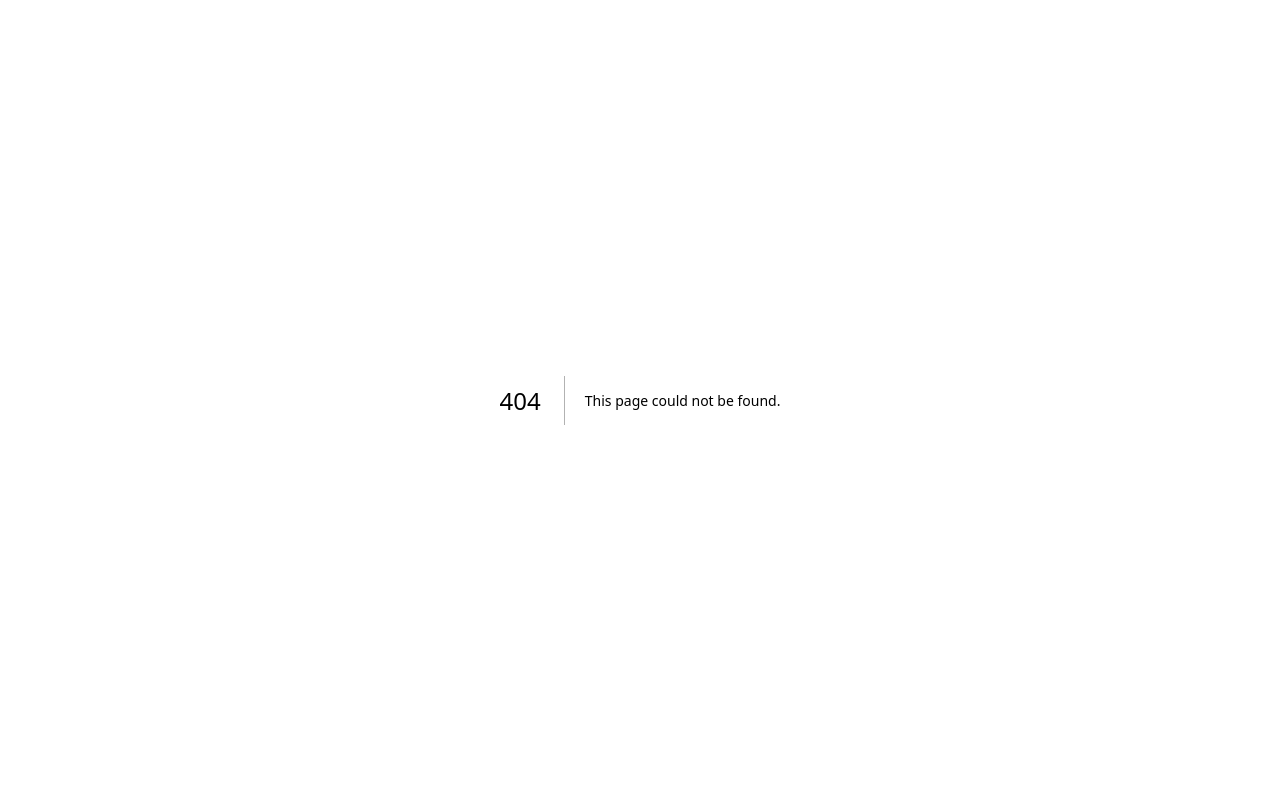
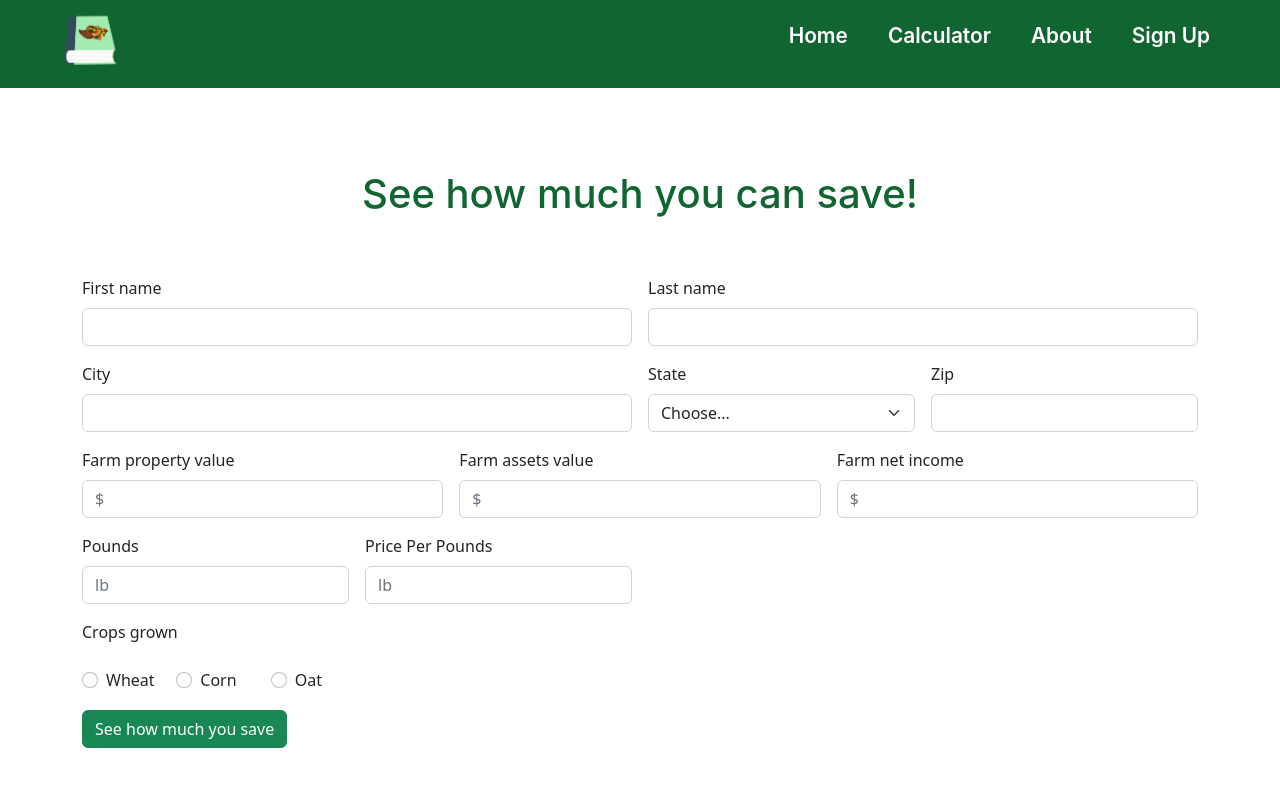
Before and after one commit to ACM-Entrepreneurship/harvest-book, a Next.js app in the folder harvest-book/: page /calculator in a window 1280 px wide. Before the commit this address had no page. Shown: the top 786 px of the page. Built offline with nearby package versions, Linux system fonts and the light colour scheme.

Commit message:
calculator page created

```diff
--- a/harvest-book/components/Navbar.js
+++ b/harvest-book/components/Navbar.js
@@ -14,16 +14,16 @@ class Navbar extends Component {
             <a href="/"><img src="images/harvest_book_logo.png" id="acme-logo-r" alt="HarvestBook Logo"/></a>
 
             <div>
-                <ul id="navbar" className={this.state.clicked ? "#navbar active" : "#navbar"}>
-                    <li><a href="/">Home</a></li>
-                    <li><a href="/">Calculator</a></li>
+                <ul id="navbar-custom" className={this.state.clicked ? "#navbar-custom active" : "#navbar-custom"}>
+                    <li><Link href="/">Home</Link></li>
+                    <li><Link href="/calculator">Calculator</Link></li>
                     <li><Link href="/about">About</Link></li>
                     <li><a href="/">Sign Up</a></li>
                 </ul>
             </div>
 
             <div id="mobile" onClick={this.handleClick}>
-                <i id="bar" className={this.state.clicked ? 'fas fa-times' : 'fas fa-bars'}></i>
+                <i id="bar" className={this.state.clicked ? 'fa-regular fa-circle-xmark' : 'fa-solid fa-bars'}></i>
             </div>
           </nav>
         </>
--- a/harvest-book/package.json
+++ b/harvest-book/package.json
@@ -10,6 +10,7 @@
   },
   "dependencies": {
     "autoprefixer": "10.4.14",
+    "bootstrap": "^5.2.3",
     "eslint": "8.38.0",
     "eslint-config-next": "13.3.0",
     "next": "13.3.0",
--- a/harvest-book/pages/_app.js
+++ b/harvest-book/pages/_app.js
@@ -1,4 +1,5 @@
 import '@/styles/globals.css'
+import "bootstrap/dist/css/bootstrap.min.css"; // Import bootstrap CSS
 
 export default function App({ Component, pageProps }) {
   return <Component {...pageProps} />
--- /dev/null
+++ b/harvest-book/pages/calculator.js
@@ -0,0 +1,131 @@
+import React from 'react'
+import Navbar from '../components/Navbar'
+//import { Link } from "react-router-dom";
+
+function About() {
+    return(
+        <>
+        <Navbar></Navbar>
+        <div>
+            <div>
+              <h1 id="paragraph_header">See how much you can save!</h1>
+            </div>
+             <div className='container'>
+             <form class="row g-3 needs-validation" novalidate>
+               <div class="col-md-6">
+                   <label for="validationCustom01" class="form-label">First name</label>
+                   <input type="text" class="form-control" id="validationCustom01" required />
+                   <div class="valid-feedback">
+                    Looks good!
+                   </div>
+               </div>
+               <div class="col-md-6">
+                   <label for="validationCustom02" class="form-label">Last name</label>
+                   <input type="text" class="form-control" id="validationCustom02" required />
+                   <div class="valid-feedback">
+                      Looks good!
+                   </div>
+               </div>
+               <div class="col-md-6">
+                   <label for="validationCustom03" class="form-label">City</label>
+                   <input type="text" class="form-control" id="validationCustom03" required />
+                   <div class="invalid-feedback">
+                   Please provide a valid city.
+                   </div>
+               </div>
+               <div class="col-md-3">
+                   <label for="validationCustom04" class="form-label">State</label>
+                   <select class="form-select" id="validationCustom04" required>
+                   <option selected disabled value="">Choose...</option>
+                   <option>Missouri</option>
+                   <option>Illinois</option>
+                   </select>
+                   <div class="invalid-feedback">
+                   Please select a valid state.
+                   </div>
+               </div>
+               <div class="col-md-3">
+                   <label for="validationCustom05" class="form-label">Zip</label>
+                   <input type="text" class="form-control" id="validationCustom05" required />
+                   <div class="invalid-feedback">
+                   Please provide a valid zip.
+                   </div>
+               </div>
+               <div class="col-md-4">
+                   <label for="validationCustom06" class="form-label">Farm property value</label>
+                   <input type="text" class="form-control" id="validationCustom06" placeholder="$" required />
+                   <div class="invalid-feedback">
+                   Please provide a valid number.
+                   </div>
+               </div>
+               <div class="col-md-4">
+                   <label for="validationCustom07" class="form-label">Farm assets value</label>
+                   <input type="text" class="form-control" id="validationCustom07" placeholder="$" required />
+                   <div class="invalid-feedback">
+                   Please provide a valid number.
+                   </div>
+               </div>
+               <div class="col-md-4">
+                   <label for="validationCustom08" class="form-label">Farm net income</label>
+                   <input type="text" class="form-control" id="validationCustom07" placeholder="$" required />
+                   <div class="invalid-feedback">
+                   Please provide a valid number.
+                   </div>
+               </div>
+
+               <div class="col-md-3">
+                   <label for="validationCustom09" class="form-label">Pounds</label>
+                   <input type="text" class="form-control" id="validationCustom07" placeholder="lb" required />
+                   <div class="invalid-feedback">
+                   Please provide a valid number.
+                   </div>
+               </div>
+
+               <div class="col-md-3">
+                   <label for="validationCustom010" class="form-label">Price Per Pounds</label>
+                   <input type="text" class="form-control" id="validationCustom07" placeholder="lb" required />
+                   <div class="invalid-feedback">
+                   Please provide a valid number.
+                   </div>
+               </div>
+
+               <label for="validationCustom011" class="form-label">Crops grown</label>
+               <div class="col-sm-1">
+                <div class="form-check form-check-inline">
+                  <input class="form-check-input" type="radio" name="flexRadioDefault" id="flexRadioDefault1" />
+                  <label class="form-check-label" for="flexRadioDefault1">
+                      Wheat
+                  </label>
+                </div>
+               </div>
+
+
+               <div class="col-sm-1">
+                <div class="form-check form-check-inline">
+                  <input class="form-check-input" type="radio" name="flexRadioDefault" id="flexRadioDefault1" />
+                  <label class="form-check-label" for="flexRadioDefault1">
+                      Corn
+                  </label>
+                </div>
+               </div>
+
+               <div class="col-sm-1">
+                <div class="form-check form-check-inline">
+                  <input class="form-check-input" type="radio" name="flexRadioDefault" id="flexRadioDefault1" />
+                  <label class="form-check-label" for="flexRadioDefault1">
+                      Oat
+                  </label>
+                </div>
+               </div>
+
+               <div class="col-12">
+                   <button class="btn btn-success" type="submit">See how much you save</button>
+               </div>
+              </form>
+             </div>
+        </div>
+        </>
+    )
+}
+
+export default About;
--- a/harvest-book/pages/index.js
+++ b/harvest-book/pages/index.js
@@ -2,6 +2,7 @@ import Image from 'next/image'
 import { Inter } from 'next/font/google'
 import Navbar from '@/components/Navbar'
 import Layout from '@/components/Layout'
+import Head from 'next/head'
 
 const inter = Inter({ subsets: ['latin'] })
 
@@ -9,6 +10,11 @@ export default function Home() {
   return (
     <>
       <div>
+        <Head>
+          <link rel="preconnect" href="https://fonts.googleapis.com" />
+          <link rel="preconnect" href="https://fonts.gstatic.com" crossorigin />
+          <link href="https://fonts.googleapis.com/css2?family=Inter:wght@300&display=swap" rel="stylesheet" />
+        </Head>
         <Layout />
         Index file
       </div>
--- a/harvest-book/pages/testing/gmap.js
+++ /dev/null
@@ -1,18 +0,0 @@
-// Google api key: AIzaSyDMzBg_gI4Eya16vbycbtfi-Wre0L7mJcg
-
-import React from 'react'
-//import { Link } from "react-router-dom";
-
-function Page404() {
-    return(
-        <>
-        <div>
-           <h1>404 Page Not Found</h1>
-           <p>The page you are looking for does not exist.</p>
-           <a href="/"><button>Return Home</button></a>
-        </div>
-        </>
-    )
-}
-
-export default Page404;
--- a/harvest-book/styles/globals.css
+++ b/harvest-book/styles/globals.css
@@ -18,12 +18,7 @@
 
 body {
   color: rgb(var(--foreground-rgb));
-  background: linear-gradient(
-      to bottom,
-      transparent,
-      rgb(var(--background-end-rgb))
-    )
-    rgb(var(--background-start-rgb));
+  font-family: inter;
 }
 
 nav{
@@ -38,19 +33,19 @@ nav{
   z-index: 100; /* Prevents overlap */
 }
 
-#navbar{
+#navbar-custom{
   display: flex;
   align-items: center;
   justify-content: center;
 }
 
-#navbar li{
+#navbar-custom li{
   list-style: none;
-  padding: 0 20px;
+  padding: 0px 20px;
   position: relative;
 }
 
-#navbar li a{
+#navbar-custom li a{
   font-family: inter;
   text-decoration: none;
   font-size: 1.3rem;
@@ -59,7 +54,7 @@ nav{
   transition: 0.1s ease-in-out;
 }
 
-#navbar li a:hover{
+#navbar-custom li a:hover{
   color: #A3EBB1;
   border-bottom: 3px solid #A3EBB1;
 }
@@ -78,7 +73,7 @@ nav{
 }
 
 @media screen and (max-width:900px) {
-  #navbar{
+  #navbar-custom{
       display: flex;
       flex-direction: column;
       align-items: flex-start;
@@ -94,11 +89,11 @@ nav{
       transition: 0.3s ease-in-out;
   }
 
-  #navbar.active{
+  #navbar-custom.active{
       right: 0px;
   }
 
-  #navbar li{
+  #navbar-custom li{
       margin-bottom: 25px;
       background-color: #116530;
   }
@@ -117,3 +112,13 @@ nav{
       height: 60px;
   }
 }
+
+#paragraph_header {
+  color: #116530;
+  font-family: inter;
+  text-align: center;
+  padding-top: 170px;
+  padding-bottom: 50px;
+  font-size: 40px;
+  font-weight: 500;
+}
```
Also changed, not shown: 1 other file (tests, documents, lock files or other folders).
